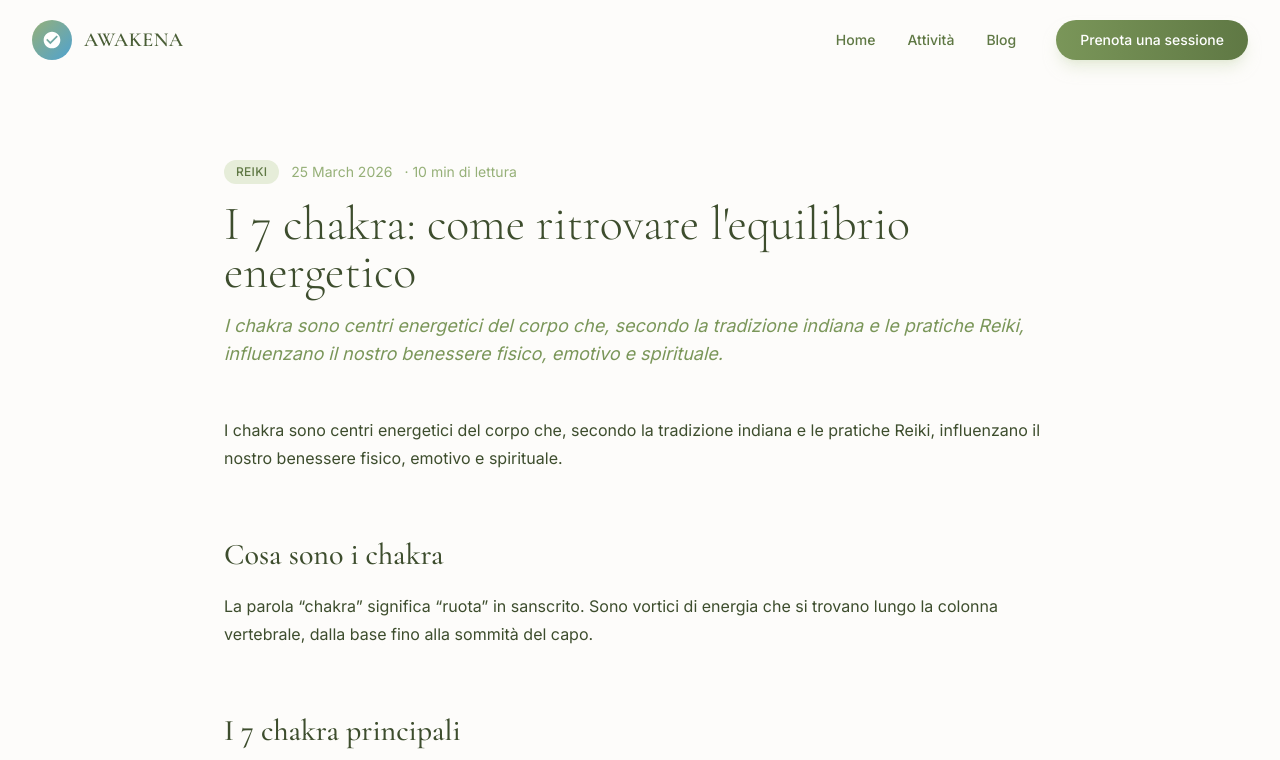
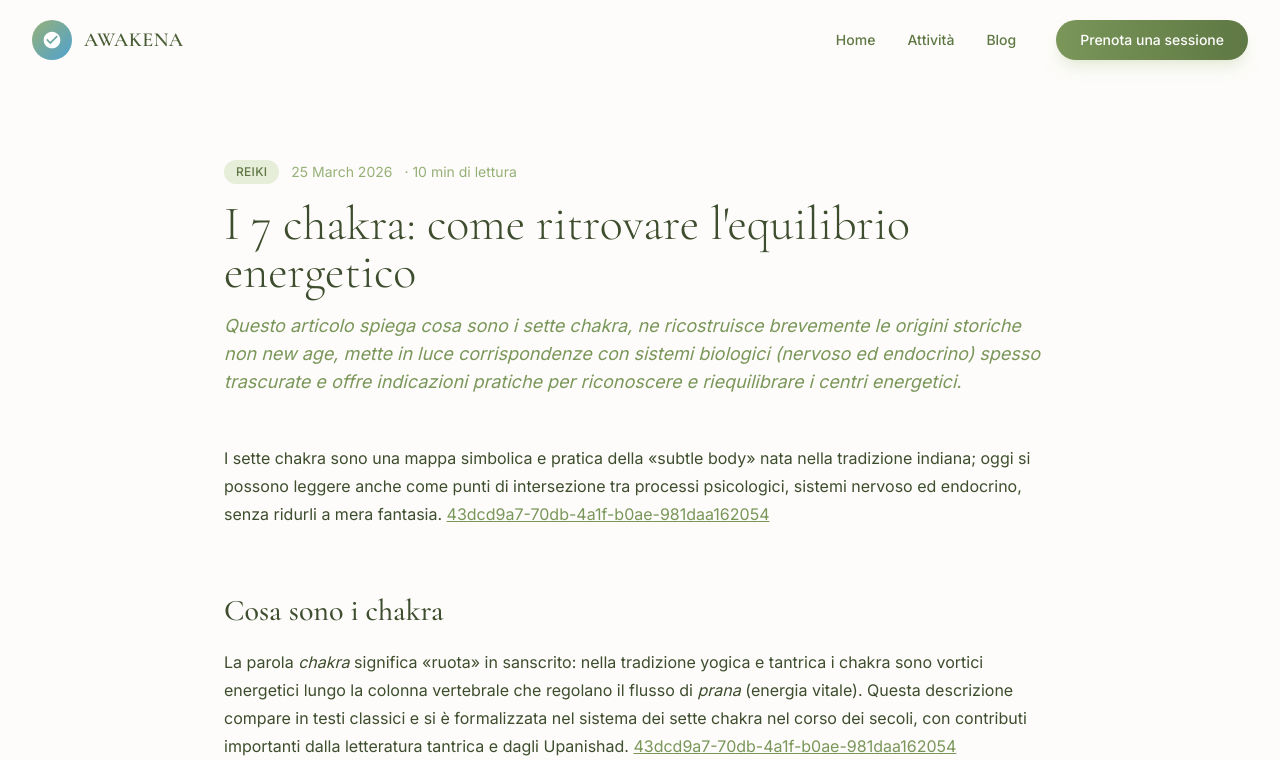
Before and after one commit to rerosku/rerosku.github.io, a Jekyll site: the page built from _posts/2026-03-25-chakra-equilibrio.md, in a window 1280 px wide and 1400 px high. Shown: the top 760 px of the window. Built offline with Jekyll 4.4.1, drawn with Linux system fonts in a browser that asks for light colours; nearby versions of some CDN libraries; some web fonts are replaced; some of the changed text lies outside the part shown; grey boxes are pictures that could not be loaded.

Commit message:
Update rerosku.github.io from Acode

```diff
--- a/_posts/2026-03-25-chakra-equilibrio.md
+++ b/_posts/2026-03-25-chakra-equilibrio.md
@@ -5,30 +5,42 @@
 categories: reiki
 emoji: 🔮
 read_time: 10
+description: "Guida pratica e informata ai sette chakra principali: origini, corrispondenze anatomiche e segnali di squilibrio."
+excerpt: "Questo articolo spiega cosa sono i sette chakra, ne ricostruisce brevemente le origini storiche non new age, mette in luce corrispondenze con sistemi biologici (nervoso ed endocrino) spesso trascurate e offre indicazioni pratiche per riconoscere e riequilibrare i centri energetici."
 ---
 
-I chakra sono centri energetici del corpo che, secondo la tradizione indiana e le pratiche Reiki, influenzano il nostro benessere fisico, emotivo e spirituale.
-
-<!--more-->
+ I sette chakra sono una mappa simbolica e pratica della «subtle body» nata nella tradizione indiana; oggi si possono leggere anche come punti di intersezione tra processi psicologici, sistemi nervoso ed endocrino, senza ridurli a mera fantasia. [43dcd9a7-70db-4a1f-b0ae-981daa162054](https://www.ijfmr.com/papers/2026/1/70123.pdf?citationMarker=43dcd9a7-70db-4a1f-b0ae-981daa162054&citationId=1&citationId=2 "Reality Pathing")
 
 ## Cosa sono i chakra
 
-La parola "chakra" significa "ruota" in sanscrito. Sono vortici di energia che si trovano lungo la colonna vertebrale, dalla base fino alla sommità del capo.
+La parola *chakra* significa «ruota» in sanscrito: nella tradizione yogica e tantrica i chakra sono vortici energetici lungo la colonna vertebrale che regolano il flusso di *prana* (energia vitale). Questa descrizione compare in testi classici e si è formalizzata nel sistema dei sette chakra nel corso dei secoli, con contributi importanti dalla letteratura tantrica e dagli Upanishad. [43dcd9a7-70db-4a1f-b0ae-981daa162054](https://realitypathing.com/the-origins-of-chakras-a-historical-perspective/?citationMarker=43dcd9a7-70db-4a1f-b0ae-981daa162054&citationId=1 "Reality Pathing")
 
-## I 7 chakra principali
+![Placeholder 1 - diagramma storico dei chakra](/assets/images/placeholder-chakra-storico.jpg)
 
-1. **Muladhara** (Radice) — Sicurezza, radicamento
-2. **Svadhisthana** (Sacrale) — Creatività, emozioni
-3. **Manipura** (Plesso solare) — Potere personale, volontà
-4. **Anahata** (Cuore) — Amore, compassione
-5. **Vishuddha** (Gola) — Comunicazione, verità
-6. **Ajna** (Terzo occhio) — Intuizione, saggezza
-7. **Sahasrara** (Corona) — Connessione spirituale
+## Corrispondenze non new age: cosa dicono studi e ricerche
 
-## Come il Reiki lavora sui chakra
+Negli ultimi decenni alcuni studi e rassegne accademiche hanno esplorato analogie tra i chakra e strutture fisiologiche: **i chakra principali spesso coincidono approssimativamente con plessi nervosi e ghiandole endocrine** (es. plesso solare, tiroide, ipofisi), suggerendo che la mappa energetica possa riflettere pattern neuroendocrini rilevanti per emozioni e regolazione fisiologica. Questa lettura non prova l'esistenza di «energia mistica» misurabile, ma offre un ponte utile tra pratica tradizionale e osservazioni biomediche. [43dcd9a7-70db-4a1f-b0ae-981daa162054](https://www.researchgate.net/profile/Nj-Cooper-2/publication/342562977_A_Brief_History_of_the_Chakras_in_Human_Body/links/5efb5246299bf18816f398d2/A-Brief-History-of-the-Chakras-in-Human-Body.pdf?citationMarker=43dcd9a7-70db-4a1f-b0ae-981daa162054&citationId=2&citationId=3 "ijfmr.com")
 
-Durante un trattamento Reiki, il praticante canalizza l'energia universale verso i chakra che necessitano di riequilibrio. Le mani vengono posizionate in corrispondenza di ogni centro energetico, permettendo all'energia di fluire dove è più necessaria.
+## I 7 chakra principali (breve guida pratica)
 
-## Segnali di squilibrio
+1. **Muladhara — Radice**: sicurezza, sopravvivenza; corrispondenze: plesso lombare, sistema simpatico; segnali: ansia cronica, problemi di stabilità. [43dcd9a7-70db-4a1f-b0ae-981daa162054](https://www.ijfmr.com/papers/2026/1/70123.pdf?citationMarker=43dcd9a7-70db-4a1f-b0ae-981daa162054&citationId=2 "ijfmr.com")
+2. **Svadhisthana — Sacrale**: creatività, sessualità; corrispondenze: organi riproduttivi, plesso sacrale. [43dcd9a7-70db-4a1f-b0ae-981daa162054](https://www.ijfmr.com/papers/2026/1/70123.pdf?citationMarker=43dcd9a7-70db-4a1f-b0ae-981daa162054&citationId=2 "ijfmr.com")
+3. **Manipura — Plesso solare**: volontà, metabolismo; corrispondenze: plesso solare, sistema digestivo. [43dcd9a7-70db-4a1f-b0ae-981daa162054](https://www.ijfmr.com/papers/2026/1/70123.pdf?citationMarker=43dcd9a7-70db-4a1f-b0ae-981daa162054&citationId=2 "ijfmr.com")
+4. **Anahata — Cuore**: amore, regolazione emotiva; corrispondenze: sistema cardiovascolare, timo. [43dcd9a7-70db-4a1f-b0ae-981daa162054](https://www.ijfmr.com/papers/2026/1/70123.pdf?citationMarker=43dcd9a7-70db-4a1f-b0ae-981daa162054&citationId=2 "ijfmr.com")
+5. **Vishuddha — Gola**: comunicazione; corrispondenze: tiroide, nervi cervicali. [43dcd9a7-70db-4a1f-b0ae-981daa162054](https://www.ijfmr.com/papers/2026/1/70123.pdf?citationMarker=43dcd9a7-70db-4a1f-b0ae-981daa162054&citationId=2 "ijfmr.com")
+6. **Ajna — Terzo occhio**: attenzione, integrazione sensoriale; corrispondenze: ipofisi, sistema limbico. [43dcd9a7-70db-4a1f-b0ae-981daa162054](https://www.ijfmr.com/papers/2026/1/70123.pdf?citationMarker=43dcd9a7-70db-4a1f-b0ae-981daa162054&citationId=2 "ijfmr.com")
+7. **Sahasrara — Corona**: senso di connessione; corrispondenze: corteccia cerebrale superiore, pineale (interpretazioni varie). [43dcd9a7-70db-4a1f-b0ae-981daa162054](https://www.ijfmr.com/papers/2026/1/70123.pdf?citationMarker=43dcd9a7-70db-4a1f-b0ae-981daa162054&citationId=2 "ijfmr.com")
 
-Ogni chakra bloccato o iperattivo si manifesta con sintomi specifici — dal mal di schiena cronico (primo chakra) alla difficoltà di esprimersi (quinto chakra). Riconoscere questi segnali è il primo passo verso il riequilibrio.
+![Placeholder 2 - corrispondenze anatomiche](/assets/images/placeholder-corrispondenze.jpg)
+
+## Come il Reiki e altre pratiche lavorano sui chakra
+
+Nel Reiki il praticante usa posizioni delle mani lungo i chakra per facilitare il rilassamento e la regolazione autonoma: **l'effetto più documentato è la riduzione dello stress e la modulazione del tono autonomico**, che può tradursi in miglioramenti soggettivi di equilibrio emotivo e sonno. Non è una prova di «energia misurabile», ma è coerente con l'idea che tocco, attenzione e rituale influenzino il sistema nervoso. [43dcd9a7-70db-4a1f-b0ae-981daa162054](https://www.researchgate.net/profile/Nj-Cooper-2/publication/342562977_A_Brief_History_of_the_Chakras_in_Human_Body/links/5efb5246299bf18816f398d2/A-Brief-History-of-the-Chakras-in-Human-Body.pdf?citationMarker=43dcd9a7-70db-4a1f-b0ae-981daa162054&citationId=3 "ResearchGate")
+
+![Placeholder 3 - sessione Reiki](/assets/images/placeholder-reiki.jpg)
+
+## Cose non sempre chiare
+
+- **Origine storica complessa**: il modello a sette chakra è solo una delle versioni storiche; tradizioni diverse ne descrivono numeri e posizioni variabili. [43dcd9a7-70db-4a1f-b0ae-981daa162054](https://realitypathing.com/the-origins-of-chakras-a-historical-perspective/?citationMarker=43dcd9a7-70db-4a1f-b0ae-981daa162054&citationId=1 "Reality Pathing")
+
+---
```
Also changed, not shown: _posts/2024-01-15-usui-e-takata-due-reiki-diversi.md (+1 -0 lines).
